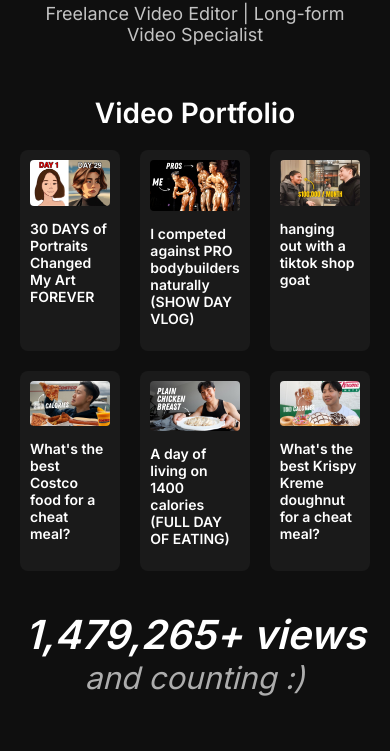
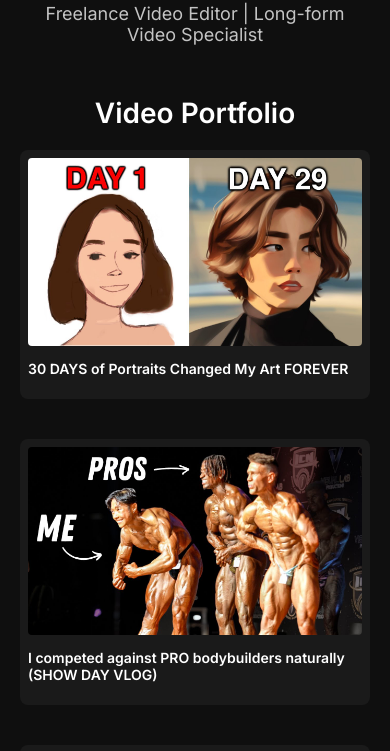
Before and after one commit to cady-codes/jonnel_site, a plain HTML site: page index.html in a window 390 px wide. Shown: the part 325-1076 px from the top of the page. Drawn offline with nearby package versions, Linux system fonts and the light colour scheme.

Commit message:
fixed mobile responsivity

```diff
--- a/index.html
+++ b/index.html
@@ -165,6 +165,21 @@
         justify-content: center;
         align-items: center;
     }
+
+    @media (max-width: 768px) {
+        .portfolio {
+            grid-template-columns: 1fr; /* Stack videos vertically */
+            gap: 40px;
+        }
+
+        .portfolio-item {
+            padding: 8px;
+        }
+
+        .portfolio-item img {
+            width: 100%;
+        }
+    }
   </style>
 </head>
 <body>
```
